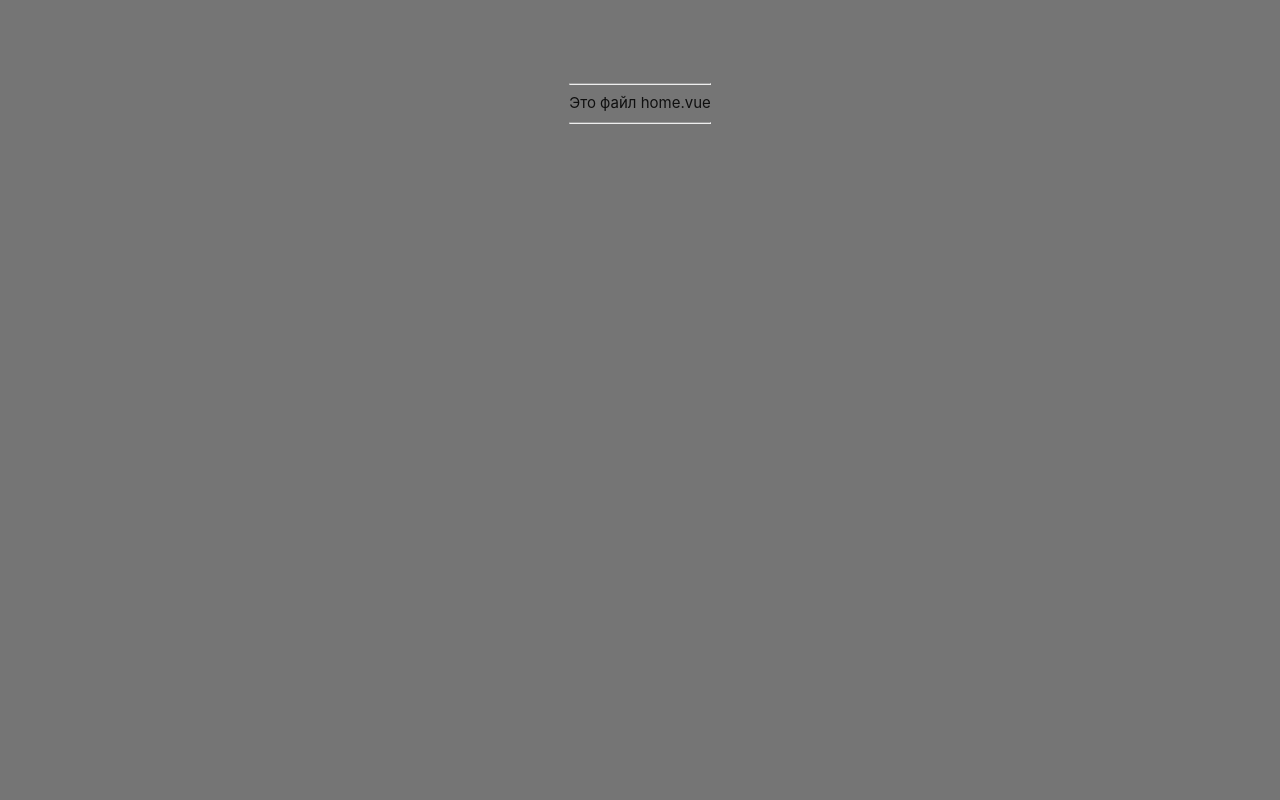
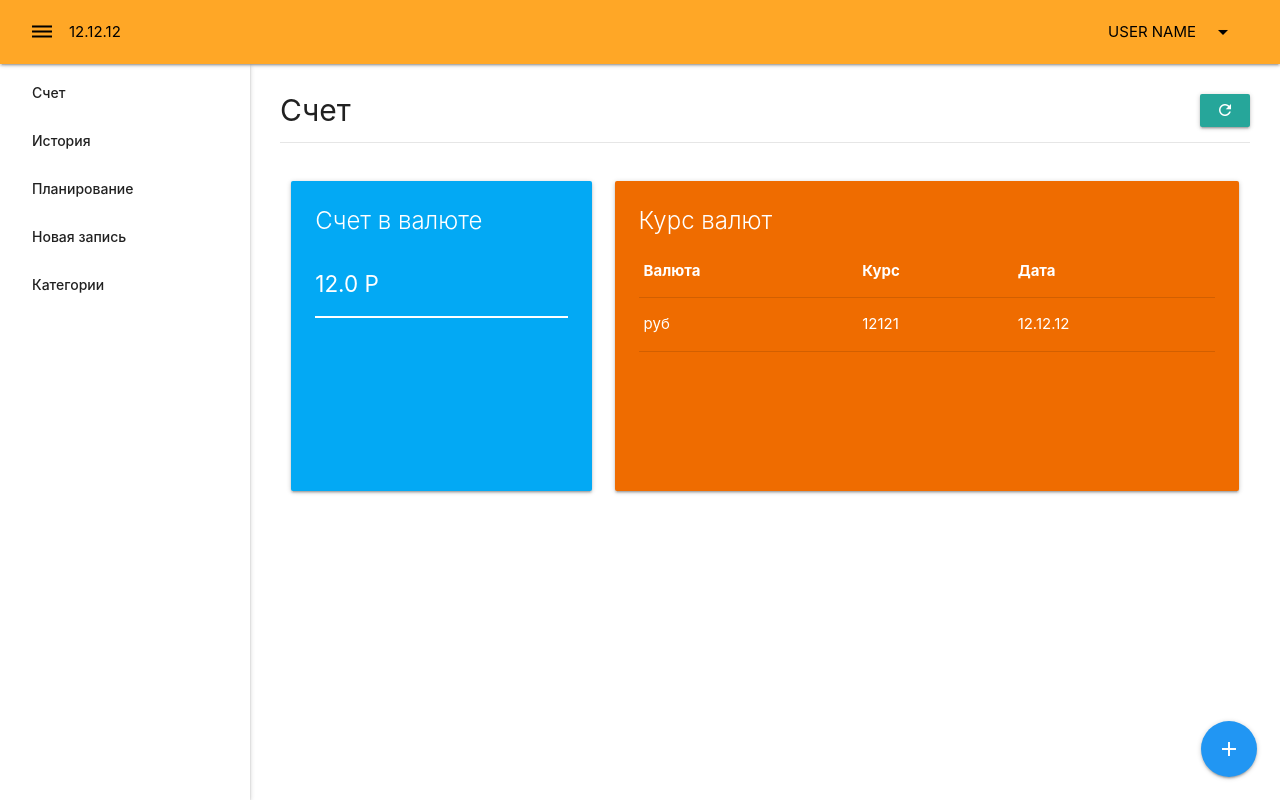
Before and after one commit to sxidsvit/vue-crm, a Vue app: page / in a window 1280 px wide. Built offline with nearby package versions, Linux system fonts and the light colour scheme.

Commit message:
fix: after lesson 2

```diff
--- a/src/router/index.js
+++ b/src/router/index.js
@@ -8,11 +8,6 @@ const router = new VueRouter({
   mode: 'history',
   base: process.env.BASE_URL,
   routes: [
-    {
-      path: '/',
-      name: 'Home',
-      component: Home
-    },
     {
       path: '/login',
       name: 'login',
@@ -26,14 +21,20 @@ const router = new VueRouter({
       component: () => import('../views/Register.vue')
     },
     {
+      path: '/',
+      name: 'home',
+      meta: { layout: 'main' },
+      component: () => import('../views/Home.vue')
+    },
+    {
       path: '/categories',
       name: 'categories',
       meta: { layout: 'main' },
       component: () => import('../views/Categories.vue')
     },
     {
-      path: '/detail-record',
-      name: 'detail-record',
+      path: '/detail/:id',
+      name: 'detail',
       meta: { layout: 'main' },
       component: () => import('../views/DetailRecord.vue')
     },
--- a/src/views/Home.vue
+++ b/src/views/Home.vue
@@ -1,7 +1,53 @@
 <template>
-  <div class="home">
-    <hr />Это файл home.vue
-    <hr />
+  <div>
+    <div class="page-title">
+      <h3>Счет</h3>
+
+      <button class="btn waves-effect waves-light btn-small">
+        <i class="material-icons">refresh</i>
+      </button>
+    </div>
+
+    <div class="row">
+      <div class="col s12 m6 l4">
+        <div class="card light-blue bill-card">
+          <div class="card-content white-text">
+            <span class="card-title">Счет в валюте</span>
+
+            <p class="currency-line">
+              <span>12.0 Р</span>
+            </p>
+          </div>
+        </div>
+      </div>
+
+      <div class="col s12 m6 l8">
+        <div class="card orange darken-3 bill-card">
+          <div class="card-content white-text">
+            <div class="card-header">
+              <span class="card-title">Курс валют</span>
+            </div>
+            <table>
+              <thead>
+                <tr>
+                  <th>Валюта</th>
+                  <th>Курс</th>
+                  <th>Дата</th>
+                </tr>
+              </thead>
+
+              <tbody>
+                <tr>
+                  <td>руб</td>
+                  <td>12121</td>
+                  <td>12.12.12</td>
+                </tr>
+              </tbody>
+            </table>
+          </div>
+        </div>
+      </div>
+    </div>
   </div>
 </template>
 
```
